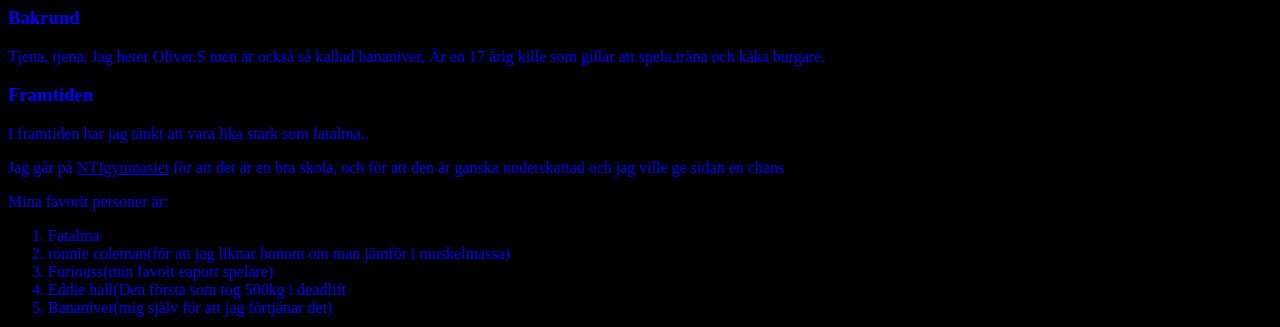
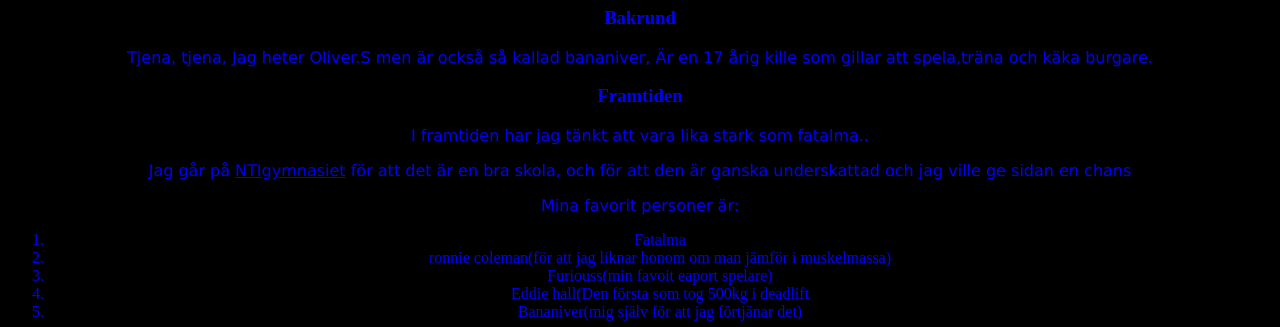
Before and after one commit to ntisod/blandad-webbutveckling-1-Bananiver, a plain HTML site: page om-mig.html in a window 1280 px wide. Shown: the part 73-400 px from the top of the page. Drawn offline with Linux system fonts and the light colour scheme.

Commit message:
Update style.css

```diff
--- a/style.css
+++ b/style.css
@@ -1,4 +1,60 @@
 body {
     color:blue ;
     background-color: black;
+    text-align: center;
   }
+ p {
+  font-family: Verdana , Helvitca , sans-serif;
+ }
+ * {
+  box-sizing: border-box;
+}
+
+/* For mobile phones: /
+[class="col-"] {
+  width: 100%;
+}
+
+@media only screen and (min-width: 600px) {
+  /* For tablets: /
+  .col-s-1 {width: 8.33%;}
+  .col-s-2 {width: 16.66%;}
+  .col-s-3 {width: 25%;}
+  .col-s-4 {width: 33.33%;}
+  .col-s-5 {width: 41.66%;}
+  .col-s-6 {width: 50%;}
+  .col-s-7 {width: 58.33%;}
+  .col-s-8 {width: 66.66%;}
+  .col-s-9 {width: 75%;}
+  .col-s-10 {width: 83.33%;}
+  .col-s-11 {width: 91.66%;}
+  .col-s-12 {width: 100%;}
+}
+
+@media only screen and (min-width: 768px) {
+
+  .col-1 {width: 8.33%;}
+  .col-2 {width: 16.66%;}
+  .col-3 {width: 25%;}
+  .col-4 {width: 33.33%;}
+  .col-5 {width: 41.66%;}
+  .col-6 {width: 50%;}
+  .col-7 {width: 58.33%;}
+  .col-8 {width: 66.66%;}
+  .col-9 {width: 75%;}
+  .col-10 {width: 83.33%;}
+  .col-11 {width: 91.66%;}
+  .col-12 {width: 100%;}
+
+  [class="col-"] {
+      float: left;
+      padding: 15px;
+      border: 1px solid red;
+  }
+
+  .row::after {
+      content: "";
+      clear: both;
+      display: table;
+  }
+}
```
